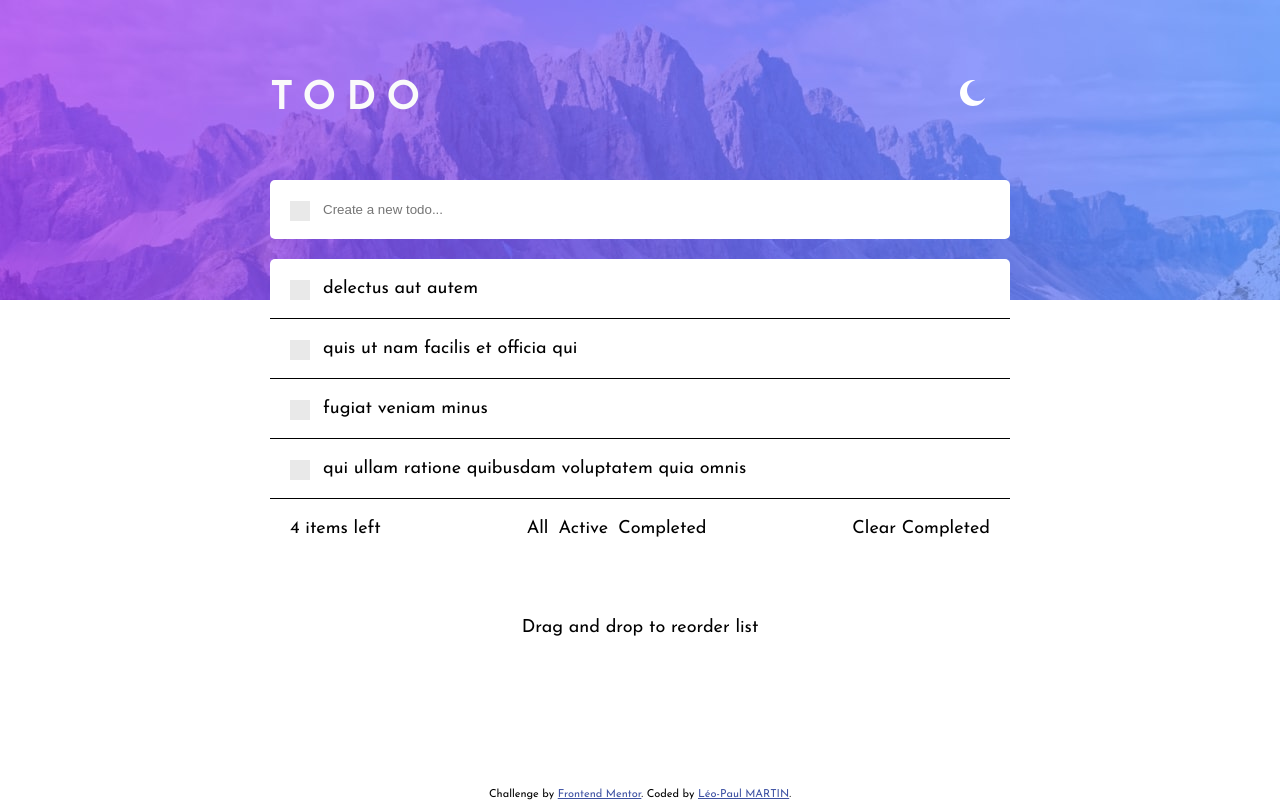
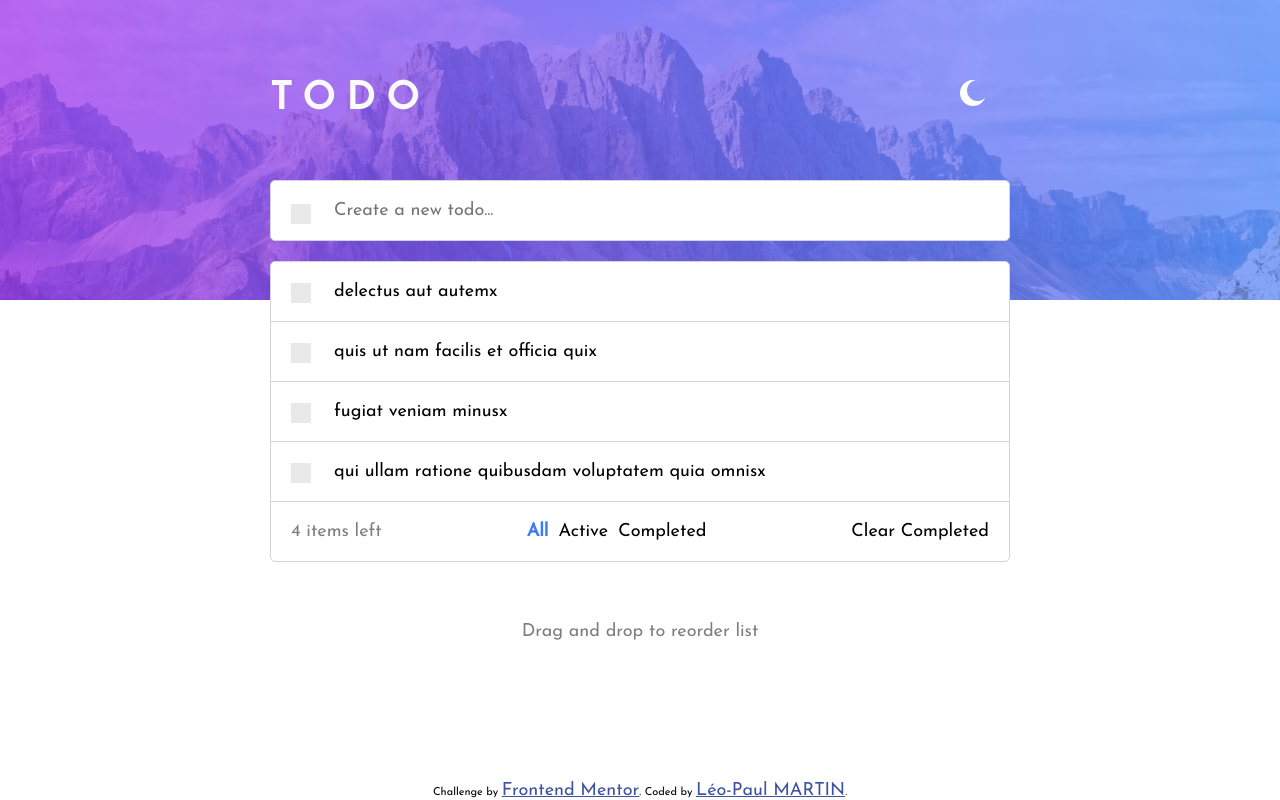
Before and after one commit to leopaul29/frontendmentor-todo-app-main, an Angular app in the folder frontendmentor-todo-app-main/: page / in a window 1280 px wide. Built offline with nearby package versions, Linux system fonts and the light colour scheme.

Commit message:
style: fix todolist

```diff
--- a/frontendmentor-todo-app-main/src/app/todo-list/todo-list.component.css
+++ b/frontendmentor-todo-app-main/src/app/todo-list/todo-list.component.css
@@ -1,48 +1,8 @@
-/* header */
-.header {
-  padding: 80px 0px 30px 0px;
-  display: flex;
-  justify-content: space-between;
-}
-.header__title {
-  font-size: 38px;
-  text-transform: uppercase;
-  letter-spacing: 0.3em;
-  color: var(--very-Light-Gray);
-}
-.header__darkmode {
-}
-
-/* lightmode / darkmode*/
-.light {
-  background-color: white;
-}
 /* common */
 .tile {
   margin: 20px 0px 20px 0px;
   border-radius: 5px;
-}
-/* form */
-.todoform {
-  padding: 20px;
-}
-.todoform input {
-  border: none;
-}
-.todoform input {
-  border: none;
-}
-
-/** todolist **/
-.todolist__item {
-  padding: 20px;
-  border-bottom: 1px solid;
-  display: flex;
-  flex-direction: row;
-  align-items: center;
-  cursor: pointer;
-}
-.complete {
+  border: 1px solid var;
 }
 /* https://stackoverflow.com/questions/1120879/css-checkbox-input-styling*/
 input[type="checkbox"] {
@@ -83,19 +43,72 @@ input[type="checkbox"]:checked:after {
   top: 2px;
   left: 6px;
 }
+/* lightmode / darkmode*/
+.light {
+  background-color: white;
+}
+
+/* header */
+.header {
+  padding: 80px 0px 30px 0px;
+  display: flex;
+  justify-content: space-between;
+}
+.header__title {
+  font-size: 38px;
+  text-transform: uppercase;
+  letter-spacing: 0.3em;
+  color: var(--very-Light-Gray);
+}
+.header__darkmode {
+}
+/* tile */
+.tile {
+  border: 1px solid var(--light-Grayish-Blue);
+}
+
+/* form */
+.todoform input {
+  border: none;
+}
+.todoform input:focus {
+  outline: none;
+}
+
+/** todolist **/
+.todolist__item {
+  padding: 20px;
+  border-bottom: 1px solid var(--light-Grayish-Blue);
+  display: flex;
+  flex-direction: row;
+  align-items: center;
+  cursor: pointer;
+}
+.todolist__item:hover .delete {
+  visibility: visible;
+}
+.todo_item{
+  display: flex;
+  flex-direction: row;
+  justify-content: space-around;
+}
+.complete {
+}
 .badge {
   display: none;
 }
 .delete {
-  display: none;
+  /*visibility: hidden;*/
 }
 .item_label {
-  margin-left: 20px;
+  margin-left: 30px;
 }
-.item_label_completed {
+.item_label--completed {
   text-decoration: line-through;
   opacity: 0.3;
 }
+
+/* todonav */
 .todonav {
   display: flex;
   flex-direction: row;
@@ -106,17 +119,28 @@ input[type="checkbox"]:checked:after {
 .nav_item:hover {
   cursor: pointer;
 }
+.nav_item--active {
+  font-weight: bold;
+  color: var(--bright-blue);
+}
 .navfilter {
   display: flex;
   flex-direction: row;
   justify-content: space-between;
   gap: 10px;
 }
+.navfilter .nav_item:hover {
+  font-weight: bold;
+}
+.nav_left {
+  opacity: 0.5;
+}
 
 /* footer */
 .footer {
   margin-top: 60px;
   text-align: center;
+  opacity: 0.5;
 }
 
 /* -------------- */
--- a/frontendmentor-todo-app-main/src/app/todo-list/todo-list.component.html
+++ b/frontendmentor-todo-app-main/src/app/todo-list/todo-list.component.html
@@ -5,33 +5,33 @@
   </span>
 </header>
 
-<div class="todoform tile light">
+<div class="todoform todolist__item tile light">
   <input type="checkbox" class="complete" disabled>
   <input id="new-todo" #todoName placeholder="Create a new todo..." class="item_label"
     (keydown.enter)="add(todoName.value); todoName.value=''" />
 </div>
-
 
 <div class="todolist tile light" cdkDropList (cdkDropListDropped)="reorderList($event)">
   <div *ngFor="let todo of showTodos" class="todolist__item" cdkDrag>
     <div class="complete">
       <input type="checkbox" name="complete" class="complete" (change)="setCompleted()" value="{{todo.complete}}"
         [(ngModel)]="todo.complete">
-      <span class="badge">{{todo.id}}</span>
-      <button class="delete" title="delete todo" (click)="delete(todo)">x</button>
     </div>
-    <div class="item_label" [ngClass]="{'item_label_completed' : todo.complete}">{{todo.name}}</div>
+    <div class="todo_item">
+      <div class="item_label" [ngClass]="{'item_label--completed' : todo.complete}">{{todo.name}}</div>
+      <div class="delete" title="delete todo" (click)="delete(todo)">x</div>
+    </div>
   </div>
 
   <nav class="todonav">
-    <div class="todonav__item nav_item">
+    <div class="todonav__item nav_item nav_left">
       {{this.completeCount}} items left
     </div>
     <div class="todonav__item ">
       <ul class="navfilter">
-        <li class="nav_item" (click)="sortAll()">All</li>
-        <li class="nav_item" (click)="sortActive()">Active</li>
-        <li class="nav_item" (click)="sortCompleted()">Completed</li>
+        <li class="nav_item" [ngClass]="{'nav_item--active' : filterID==0}" (click)="sortAll()">All</li>
+        <li class="nav_item" [ngClass]="{'nav_item--active' : filterID==1}" (click)="sortActive()">Active</li>
+        <li class="nav_item" [ngClass]="{'nav_item--active' : filterID==2}" (click)="sortCompleted()">Completed</li>
       </ul>
     </div>
     <div class="todonav__item nav_item" (click)="clearComplete()">
--- a/frontendmentor-todo-app-main/src/app/todo-list/todo-list.component.ts
+++ b/frontendmentor-todo-app-main/src/app/todo-list/todo-list.component.ts
@@ -17,6 +17,7 @@ export class TodoListComponent implements OnInit {
   showTodos: Todo[] = [];
   leftTodos: Todo[] = [];
   completeCount: number = 0;
+  filterID: number = 0;
 
   constructor() {}
 
@@ -52,18 +53,21 @@ export class TodoListComponent implements OnInit {
 
   sortAll(): void {
     this.showTodos = this.todos;
+    this.filterID = 0;
   }
 
   sortActive(): void {
     this.showTodos = this.todos.filter((t) => {
       return !t.complete;
     });
+    this.filterID = 1;
   }
 
   sortCompleted(): void {
     this.showTodos = this.todos.filter((t) => {
       return t.complete;
     });
+    this.filterID = 2;
   }
 
   clearComplete(): void {
--- a/frontendmentor-todo-app-main/src/styles.css
+++ b/frontendmentor-todo-app-main/src/styles.css
@@ -34,7 +34,7 @@ ul {
   list-style-type: none;
 }
 
-body {
+* {
   font-size: 18px;
   font-family: "Josefin_Sans_reg";
 }
```
